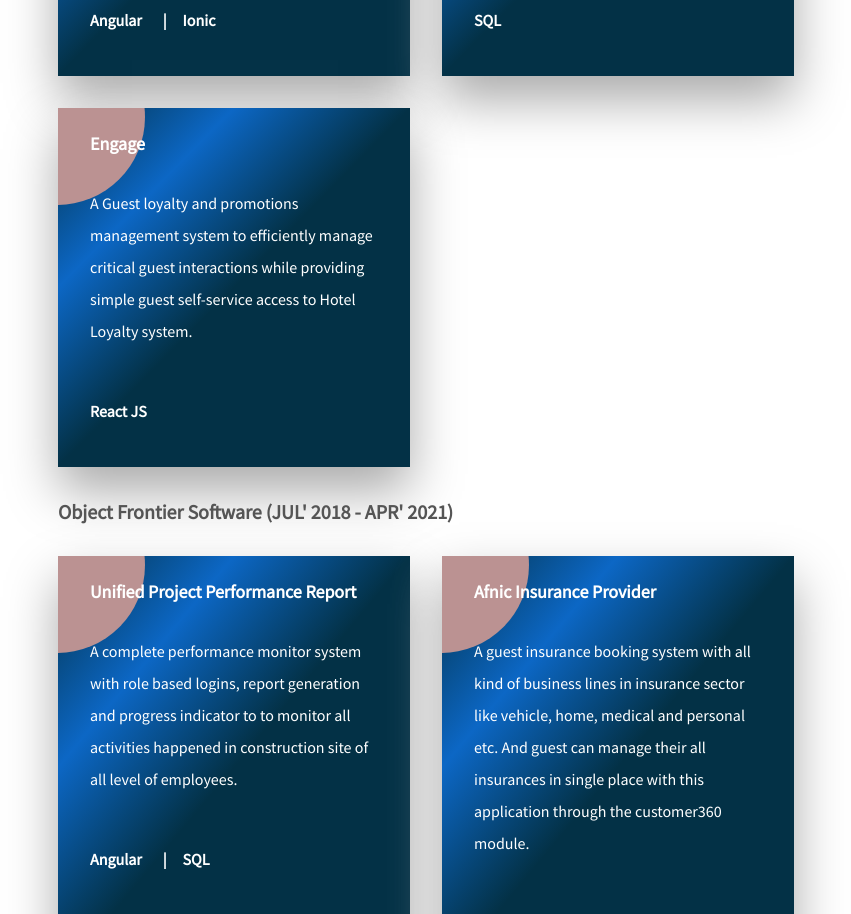
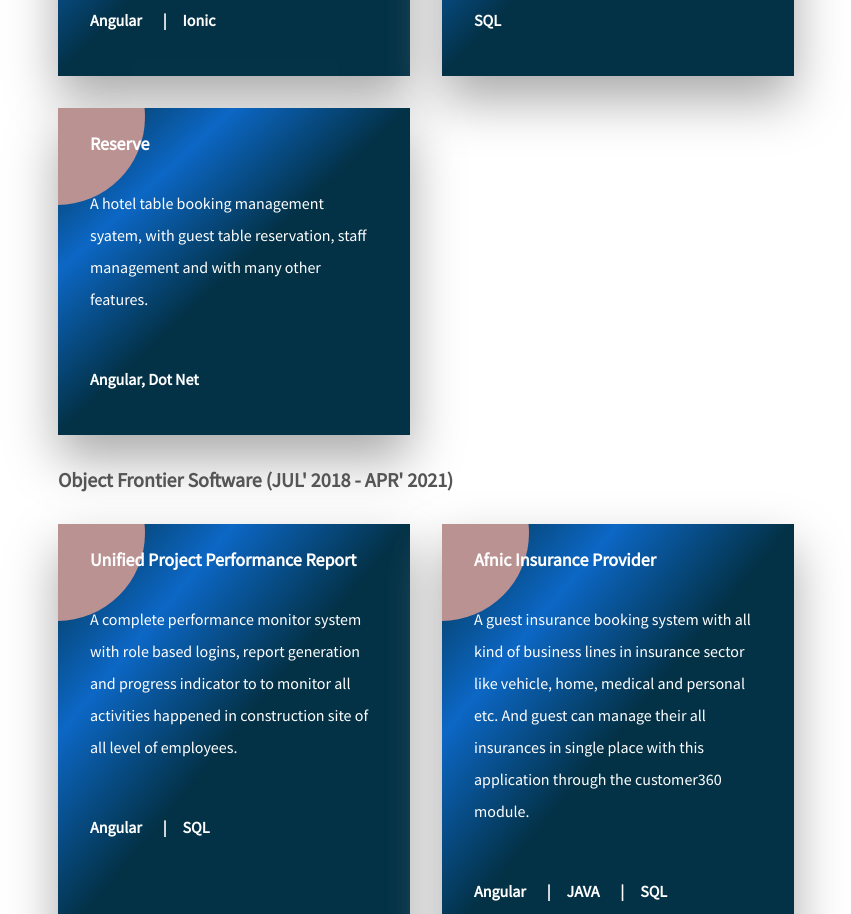
Before and after one commit to gowthamde/gowthamde.github.io, an Angular app: page / in a window 1280 px wide. Shown: the part 1662-2576 px from the top of the page, without its empty margins (102-953 px from the left). Built offline with nearby package versions, Linux system fonts and the light colour scheme.

Commit message:
Update project-section.component.html

```diff
--- a/src/app/project-section/project-section.component.html
+++ b/src/app/project-section/project-section.component.html
@@ -29,12 +29,12 @@
             </ul>
         </div>
         <div class="projectItem">
-            <p class="projectTitle">Engage</p>
+            <p class="projectTitle">Reserve</p>
             <p class="projectDesc">
-                A Guest loyalty and promotions management system to efficiently manage critical guest interactions while providing simple guest self-service access to Hotel Loyalty system.
+                A hotel table booking management syatem, with guest table reservation, staff management and with many other features.
             </p>
             <ul class="projectStack">
-                <li>React JS</li>
+                <li>Angular, Dot Net</li>
             </ul>
         </div>
     </div>
```
